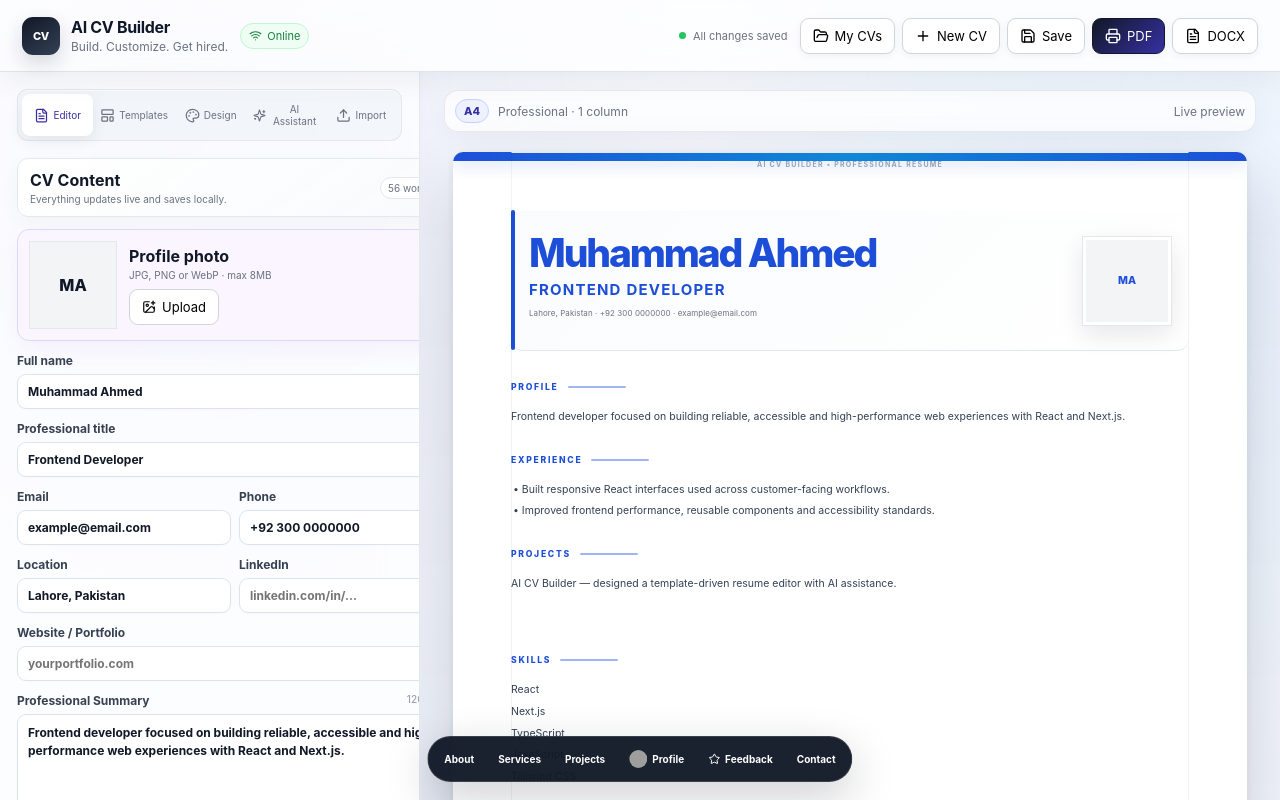
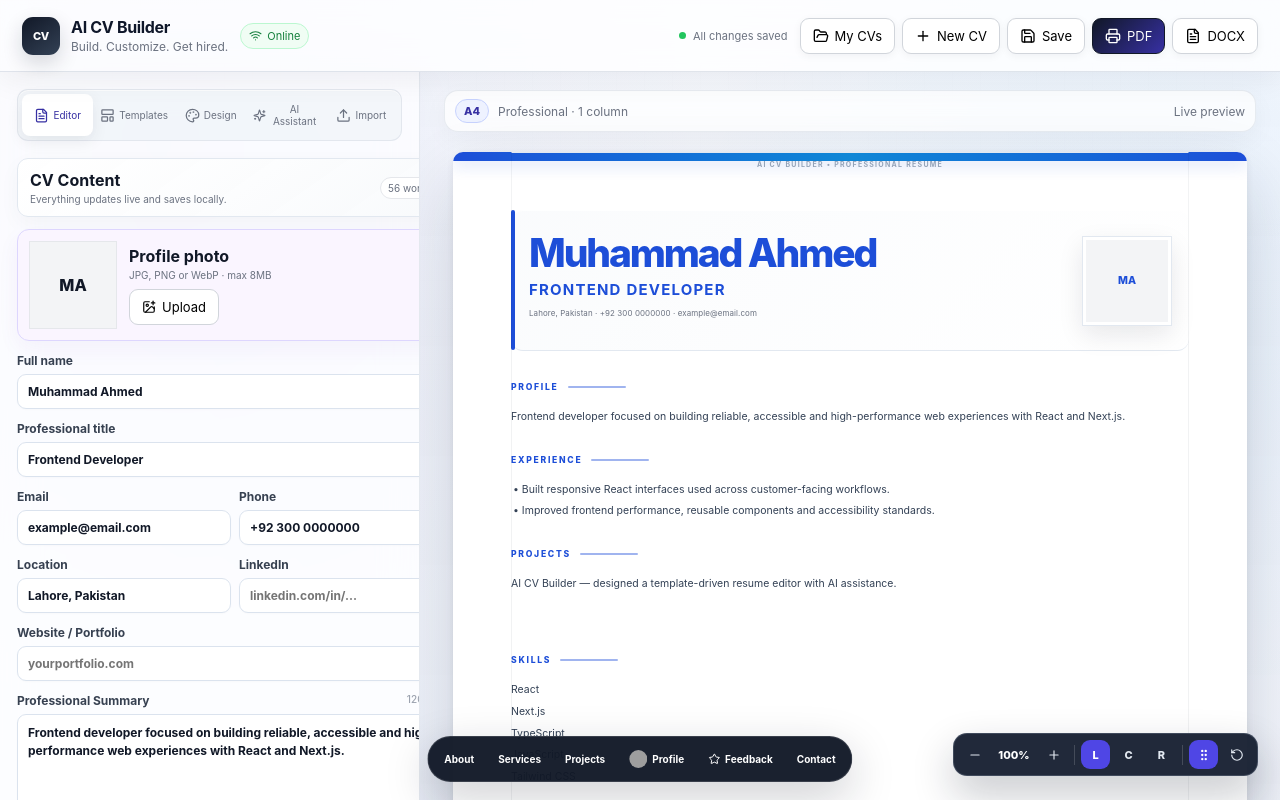
Before and after one commit to bc878vu/ai-cv-builder, a Next.js app: page / in a window 1280 px wide. Shown: the top 800 px of the page. Built offline with nearby package versions, Linux system fonts and the light colour scheme; grey boxes are pictures that could not be loaded.

Commit message:
feat: mount interactive CV studio controls

```diff
--- a/app/layout.tsx
+++ b/app/layout.tsx
@@ -2,11 +2,13 @@ import type { Metadata, Viewport } from 'next';
 import { Suspense } from 'react';
 import ExportInterceptor from './export-interceptor';
 import SiteChrome from './site-chrome';
+import CVInteractions from './cv-interactions';
 import './globals.css';
 import './public.css';
 import './version.css';
 import './editor-polish.css';
 import './cv-studio.css';
+import './cv-interactions.css';
 
 export const metadata: Metadata = {
   metadataBase: new URL('https://ai-cv-builder-six.vercel.app'),
@@ -27,5 +29,5 @@ export const metadata: Metadata = {
 export const viewport: Viewport = { width: 'device-width', initialScale: 1, viewportFit: 'cover', themeColor: '#111827' };
 
 export default function RootLayout({ children }: Readonly<{ children: React.ReactNode }>) {
-  return <html lang="en"><body><ExportInterceptor /><SiteChrome /><Suspense fallback={<div className="global-loading-fallback"><div className="loading-logo">CV</div><strong>AI CV Builder</strong><span>Preparing your workspace…</span></div>}>{children}</Suspense></body></html>;
+  return <html lang="en"><body><ExportInterceptor /><SiteChrome /><CVInteractions /><Suspense fallback={<div className="global-loading-fallback"><div className="loading-logo">CV</div><strong>AI CV Builder</strong><span>Preparing your workspace…</span></div>}>{children}</Suspense></body></html>;
 }
```
